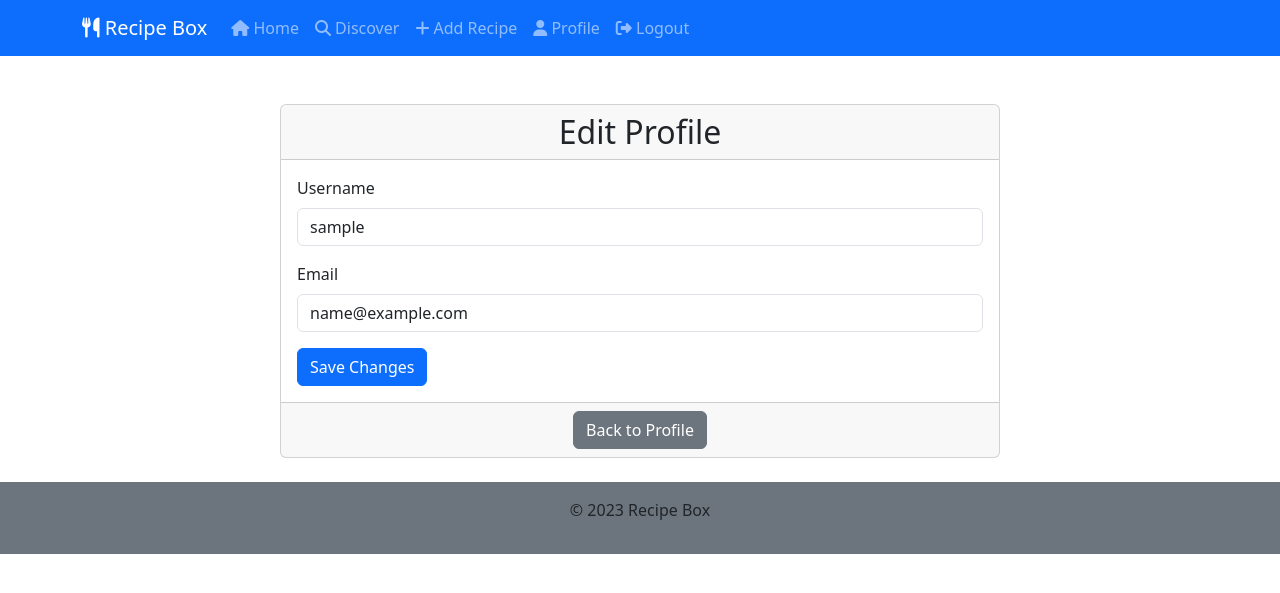
After one commit to shywn-mrk/recipe-box, a Django app: page /accounts/edit_profile/ in a window 1280 px wide. The commit adds this page. Shown: the top 593 px of the page. Run offline with Django 4.2, Linux system fonts and the light colour scheme; the visitor is signed in with stand-in values (Sample User, id 1); data comes from the database, SQL or seed files in the repository; some libraries are stand-ins or nearby versions.

Commit message:
Add profile and edit profile and change password views

```diff
--- a/accounts/forms.py
+++ b/accounts/forms.py
@@ -1,6 +1,16 @@
+from django import forms
+from django.contrib.auth import get_user_model
 from django.contrib.auth.forms import UserCreationForm
+
+User = get_user_model()
 
 
 class CustomUserCreationForm(UserCreationForm):
     class Meta(UserCreationForm.Meta):
         fields = UserCreationForm.Meta.fields
+
+
+class UserProfileForm(forms.ModelForm):
+    class Meta:
+        model = User
+        fields = ["username", "email"]
--- a/accounts/urls.py
+++ b/accounts/urls.py
@@ -2,9 +2,12 @@ from django.contrib.auth.views import LoginView, LogoutView
 from django.urls import path
 
 from .views import (
+    CustomPasswordChangeView,
     CustomPasswordResetDoneView,
     CustomPasswordResetView,
     CustomRegistrationView,
+    EditProfileView,
+    ProfileView,
 )
 
 app_name = "accounts"
@@ -15,7 +18,14 @@ urlpatterns = [
         name="login",
     ),
     path("logout/", LogoutView.as_view(), name="logout"),
+    path("profile/", ProfileView.as_view(), name="profile"),
+    path("edit_profile/", EditProfileView.as_view(), name="edit-profile"),
     path("register/", CustomRegistrationView.as_view(), name="register"),
+    path(
+        "password_change/",
+        CustomPasswordChangeView.as_view(),
+        name="password-change",
+    ),
     path(
         "password_reset/",
         CustomPasswordResetView.as_view(),
--- a/accounts/views.py
+++ b/accounts/views.py
@@ -1,8 +1,17 @@
-from django.contrib.auth.views import PasswordResetView
+from django.contrib.auth import get_user_model
+from django.contrib.auth.mixins import LoginRequiredMixin
+from django.contrib.auth.views import (
+    PasswordChangeView,
+    PasswordResetDoneView,
+    PasswordResetView,
+)
+from django.shortcuts import render
 from django.urls import reverse_lazy
-from django.views.generic import CreateView, TemplateView
+from django.views.generic import CreateView, DetailView, UpdateView
 
-from .forms import CustomUserCreationForm
+from .forms import CustomUserCreationForm, UserProfileForm
+
+User = get_user_model()
 
 
 class CustomRegistrationView(CreateView):
@@ -16,5 +25,32 @@ class CustomPasswordResetView(PasswordResetView):
     email_template_name = "accounts/password_reset_email.txt"
 
 
-class CustomPasswordResetDoneView(TemplateView):
+class CustomPasswordResetDoneView(PasswordResetDoneView):
     template_name = "accounts/password_reset_done.html"
+
+
+class CustomPasswordChangeView(PasswordChangeView):
+    template_name = "accounts/password_change.html"
+    success_url = reverse_lazy("recipes:list")
+
+
+class ProfileView(LoginRequiredMixin, DetailView):
+    template_name = "accounts/profile.html"
+
+    def get(self, request, *args, **kwargs):
+        user = (
+            User.objects.filter(pk=request.user.pk)
+            .values("username", "email")
+            .first()
+        )
+        return render(request, self.template_name, {"user": user})
+
+
+class EditProfileView(LoginRequiredMixin, UpdateView):
+    model = User
+    form_class = UserProfileForm
+    template_name = "accounts/edit_profile.html"
+    success_url = reverse_lazy("accounts:profile")
+
+    def get_object(self, queryset=None):
+        return User.objects.get(pk=self.request.user.pk)
--- /dev/null
+++ b/templates/accounts/edit_profile.html
@@ -0,0 +1,50 @@
+{% extends "base.html" %}
+{% block title %}
+    Edit Profile
+{% endblock title %}
+{% block content %}
+    <div class="container mt-5">
+        <div class="row justify-content-center">
+            <div class="col-md-8">
+                <div class="card">
+                    <div class="card-header">
+                        <h2 class="mb-0 text-center">Edit Profile</h2>
+                    </div>
+                    <div class="card-body">
+                        <form method="post">
+                            {% csrf_token %}
+                            {% if form.errors %}
+                                <div class="alert alert-danger">
+                                    <strong>Oops! Something went wrong.</strong> Please correct the errors below.
+                                </div>
+                            {% endif %}
+                            <div class="mb-3">
+                                <label for="{{ form.username.id_for_label }}" class="form-label">Username</label>
+                                <input type="text"
+                                       class="form-control{% if form.username.errors %} is-invalid{% endif %}"
+                                       id="{{ form.username.id_for_label }}"
+                                       name="{{ form.username.name }}"
+                                       value="{{ form.username.value }}">
+                                {% if form.username.errors %}<div class="invalid-feedback">{{ form.username.errors|join:", " }}</div>{% endif %}
+                            </div>
+                            <div class="mb-3">
+                                <label for="{{ form.email.id_for_label }}" class="form-label">Email</label>
+                                <input type="email"
+                                       class="form-control{% if form.email.errors %} is-invalid{% endif %}"
+                                       id="{{ form.email.id_for_label }}"
+                                       name="{{ form.email.name }}"
+                                       value="{{ form.email.value }}">
+                                {% if form.email.errors %}<div class="invalid-feedback">{{ form.email.errors|join:", " }}</div>{% endif %}
+                            </div>
+                            <!-- Add more fields as needed -->
+                            <button type="submit" class="btn btn-primary">Save Changes</button>
+                        </form>
+                    </div>
+                    <div class="card-footer text-center">
+                        <a href="{% url 'accounts:profile' %}" class="btn btn-secondary">Back to Profile</a>
+                    </div>
+                </div>
+            </div>
+        </div>
+    </div>
+{% endblock content %}
--- a/templates/partials/navbar.html
+++ b/templates/partials/navbar.html
@@ -26,6 +26,9 @@
                 </li>
                 {% if user.is_authenticated %}
                     <li class="nav-item">
+                        <a class="nav-link" href="{% url 'accounts:profile' %}"><i class="fa-solid fa-user"></i> Profile</a>
+                    </li>
+                    <li class="nav-item">
                         <a class="nav-link" href="{% url 'accounts:logout' %}"><i class="fa-solid fa-right-from-bracket"></i> Logout</a>
                     </li>
                 {% else %}
```
Also changed, not shown: templates/accounts/password_change.html (added, +47 -0 lines), templates/accounts/profile.html (added, +36 -0 lines).
